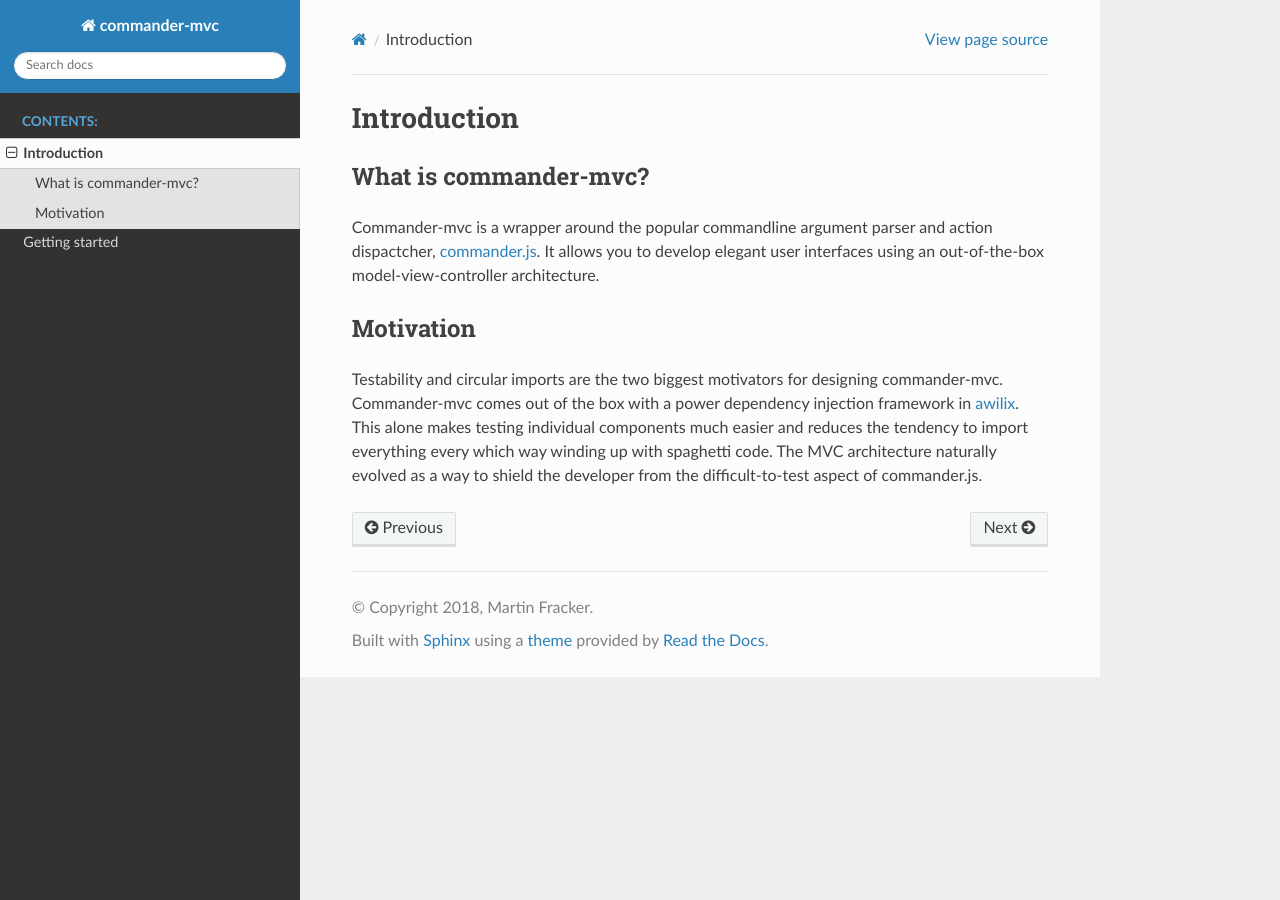
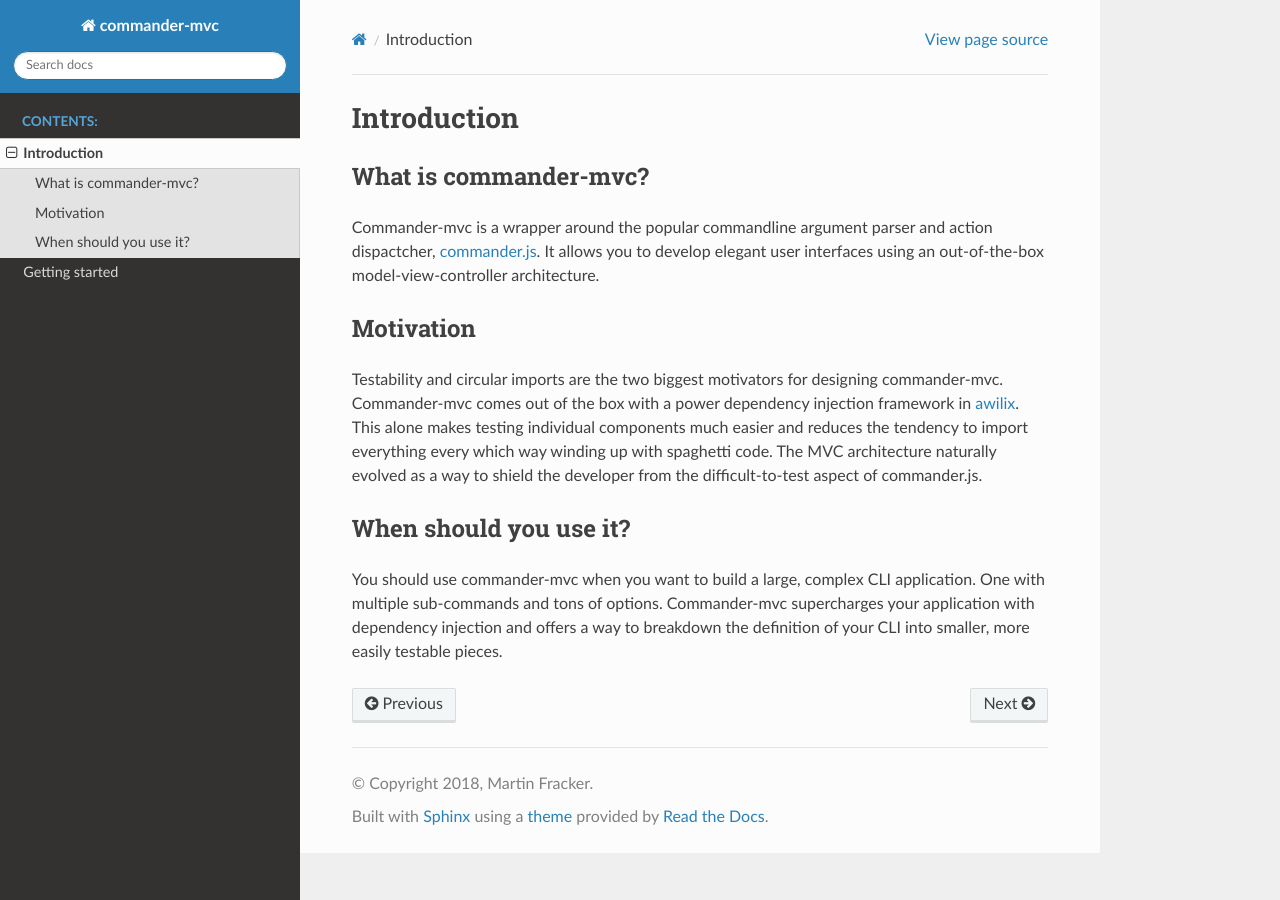
Before and after one commit to commander-mvc/commander-mvc, a Sphinx documentation site: the page built from docs/intro.rst, in a window 1280 px wide. Built offline with Sphinx 7.4.7 and the Read the Docs theme 2.0.0, drawn with Linux system fonts in a browser that asks for light colours.

Commit message:
docs(*): update doc links on readme; add why section to intro

```diff
--- a/docs/intro.rst
+++ b/docs/intro.rst
@@ -19,3 +19,11 @@
 to import everything every which way winding up with spaghetti code. The MVC
 architecture naturally evolved as a way to shield the developer from the
 difficult-to-test aspect of commander.js.
+
+When should you use it?
+==================================
+
+You should use commander-mvc when you want to build a large, complex CLI
+application. One with multiple sub-commands and tons of options. Commander-mvc
+supercharges your application with dependency injection and offers a way to
+breakdown the definition of your CLI into smaller, more easily testable pieces.
```
Also changed, not shown: README.md (+10 -3 lines).
